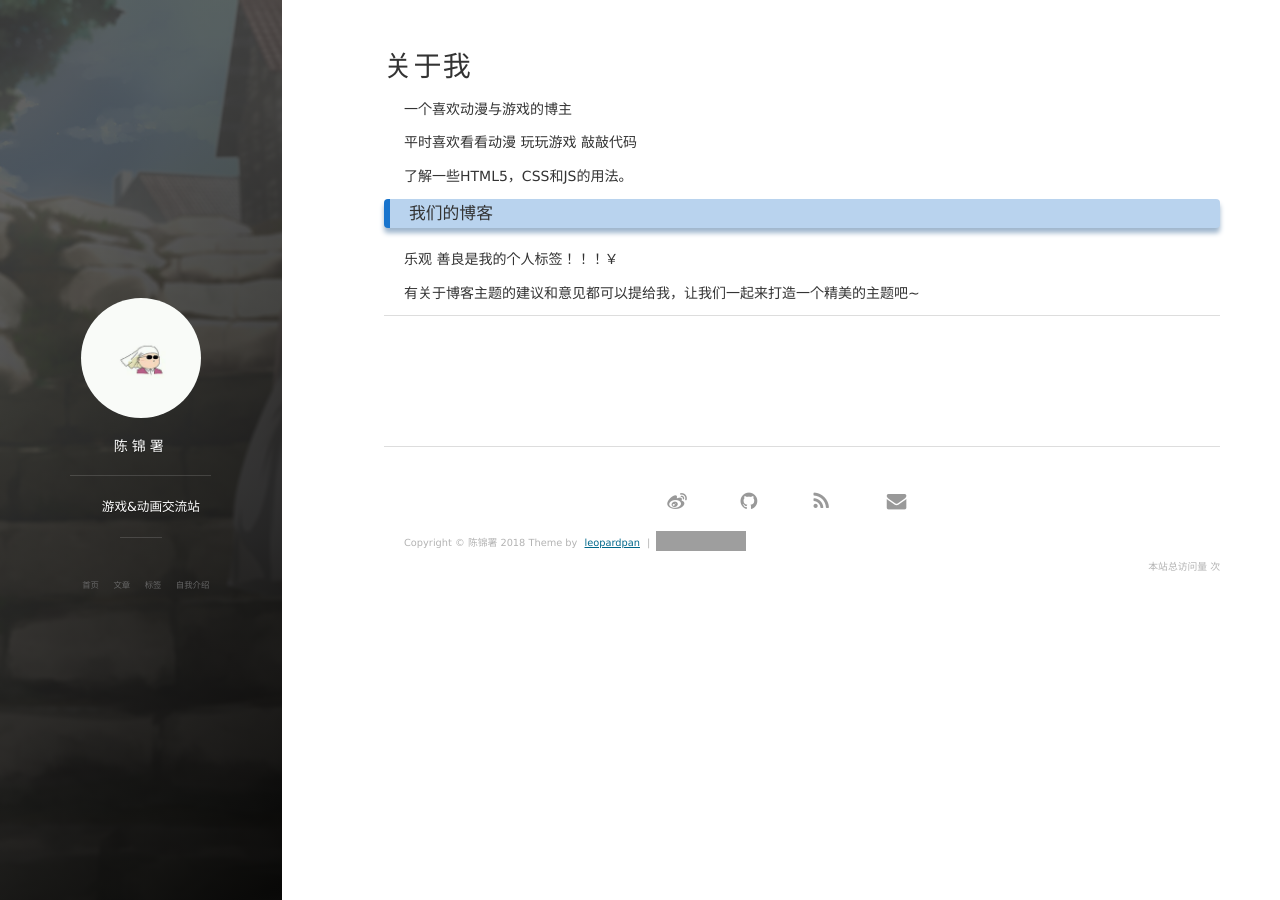
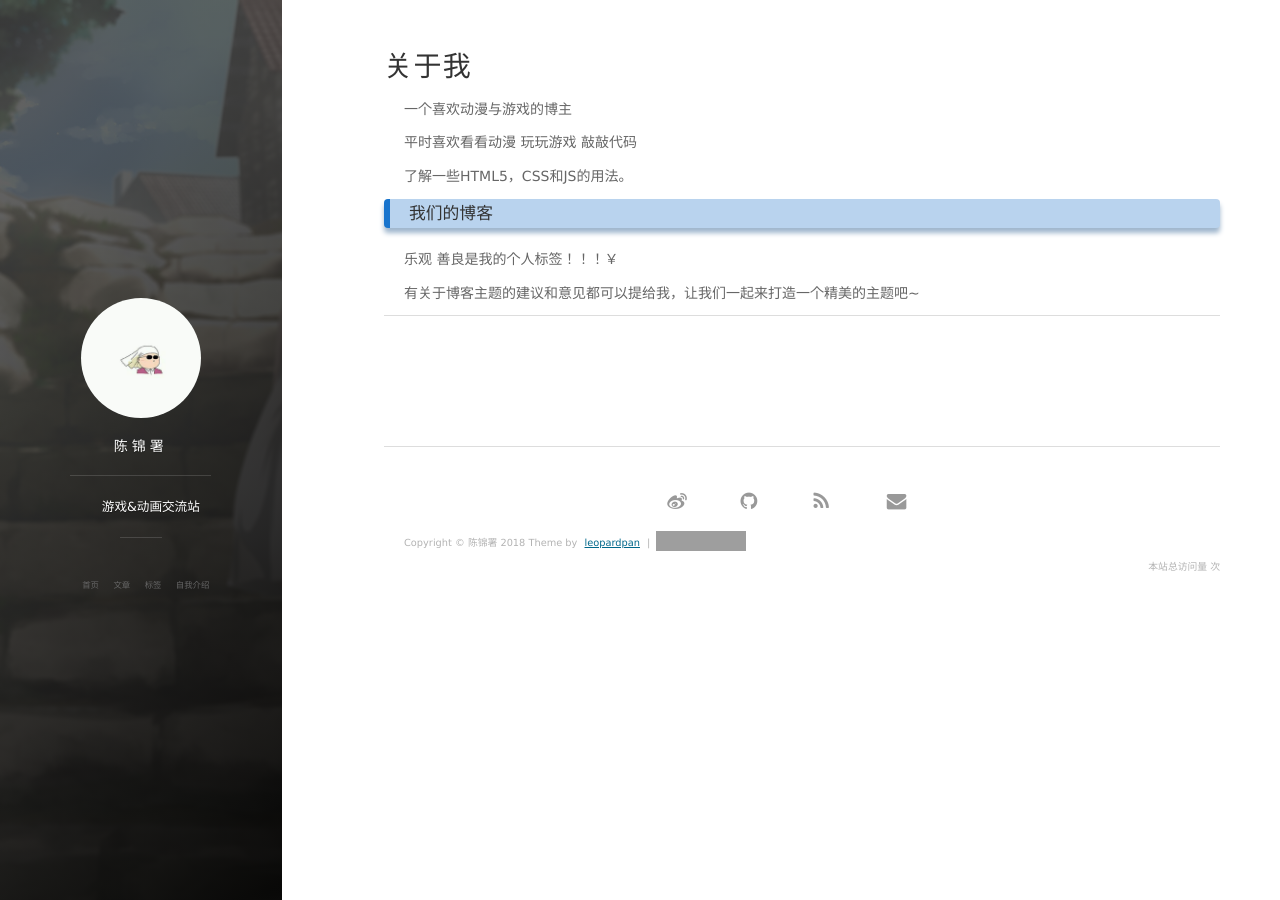
Before and after one commit to chenjinshu123/Chenjinshu123.github.io, a Jekyll site: the page built from about.md, in a window 1280 px wide. Built offline with Jekyll 4.4.1, drawn with Linux system fonts in a browser that asks for light colours; nearby versions of some CDN libraries; comment, search, counter and statistics services are not loaded; grey boxes are pictures that could not be loaded.

Commit message:
Update main.css

```diff
--- a/css/main.css
+++ b/css/main.css
@@ -395,6 +395,7 @@ img::-moz-selection {
     padding: 50px 0;
     /*margin: 0 auto; */
     /*width: 700px;*/
+     color:#666666;
   }
 
   .footer {
```
